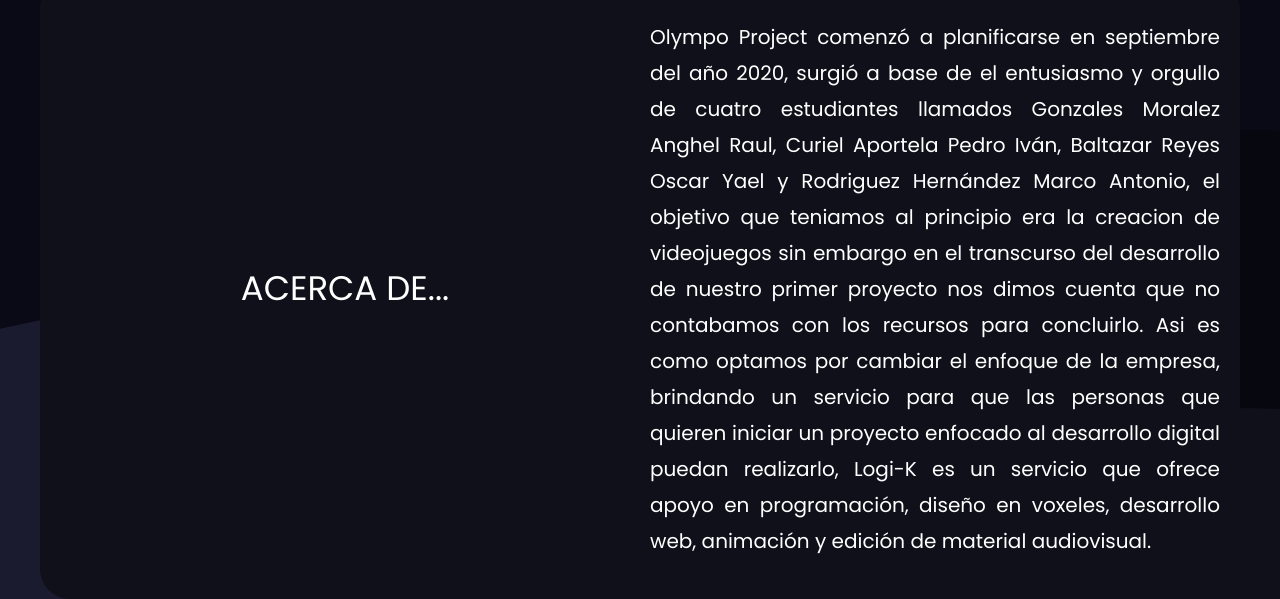
After one commit to OlympoDevelopers/OlympoWeb, a PHP site: page /acercaDe.php in a window 1280 px wide. The commit adds this page. Shown: the part 211-810 px from the top of the page. Run offline with PHP 8.4, Linux system fonts and the light colour scheme.

Commit message:
Acerca de preeliminar

```diff
--- /dev/null
+++ b/acercaDe.php
@@ -0,0 +1,21 @@
+<?php require 'includes/templates/header.php';?>
+
+<section class="contenido-acercade contenedor">
+
+    <div class="texto-acercade">
+
+        <div class="acercade">
+            <h2>Acerca de...</h2>
+        </div>
+        <div class="resumen">
+            <p>Olympo Project comenzó a planificarse en septiembre del año 2020, surgió a base de el entusiasmo y orgullo de cuatro estudiantes llamados Gonzales Moralez Anghel Raul, Curiel Aportela Pedro Iván, Baltazar Reyes Oscar Yael y Rodriguez Hernández Marco Antonio, el objetivo que teniamos al principio era la creacion de videojuegos sin embargo en el transcurso del desarrollo de nuestro primer proyecto nos dimos cuenta que no contabamos con los recursos para concluirlo. Asi es como optamos por cambiar el enfoque de la empresa, brindando un servicio para que las personas que quieren iniciar un proyecto enfocado al desarrollo digital puedan realizarlo, Logi-K es un servicio que ofrece apoyo en programación, diseño en voxeles, desarrollo web, animación y edición de material audiovisual.
+            </p>
+        </div>
+
+    </div>
+
+</section>
+
+
+
+<?php require 'includes/templates/footer.php';?>
--- /dev/null
+++ b/build/css/internas/acercade.css
@@ -0,0 +1,2 @@
+
+/*# sourceMappingURL=acercade.css.map */
--- a/includes/templates/header.php
+++ b/includes/templates/header.php
@@ -23,7 +23,7 @@
                     <span class="separador">|</span>
                     <a href="#">Contacto</a>
                     <span class="separador">|</span>
-                    <a href="#">Acerca de</a>
+                    <a href="acercaDe.php">Acerca de</a>
                     <span class="separador">|</span>
                     <a href="#">Conócenos</a>
                 </nav>
--- a/src/scss/base/_variables.scss
+++ b/src/scss/base/_variables.scss
@@ -14,6 +14,7 @@
 $negro: #000;
 $background: #0A0A16;
 $hover:#9B5B90;
+$fondoAcerca: #10101B;
 
 
 
--- /dev/null
+++ b/src/scss/internas/_acercade.scss
@@ -0,0 +1,23 @@
+@use '../base/variables' as v;
+@use '../base/mixins' as m;
+
+h2,p{
+  color: v.$blanco;
+
+}
+h2{
+  text-transform: uppercase;
+}
+.texto-acercade{
+  display: flex;
+  flex-direction: column;
+  align-content: center;
+  background-color: v.$fondoAcerca;
+  padding: 2rem;
+  border-radius: 3rem;
+  text-align: justify;
+  @include m.desktop{
+    @include m.grid(2,2rem);
+  }
+  align-items: center;
+}
--- a/src/scss/internas/_index.scss
+++ b/src/scss/internas/_index.scss
@@ -1,3 +1,4 @@
 @forward "nosotros";
 @forward "paginaInicio";
 @forward "servicios";
+@forward "acercade";
```
Also changed, not shown: build/css/app.css, 2 other files.
